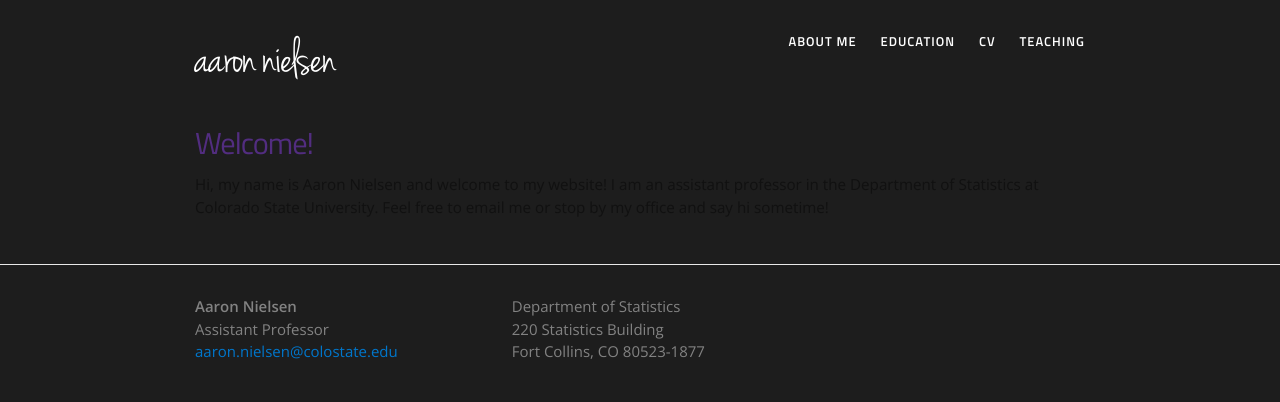
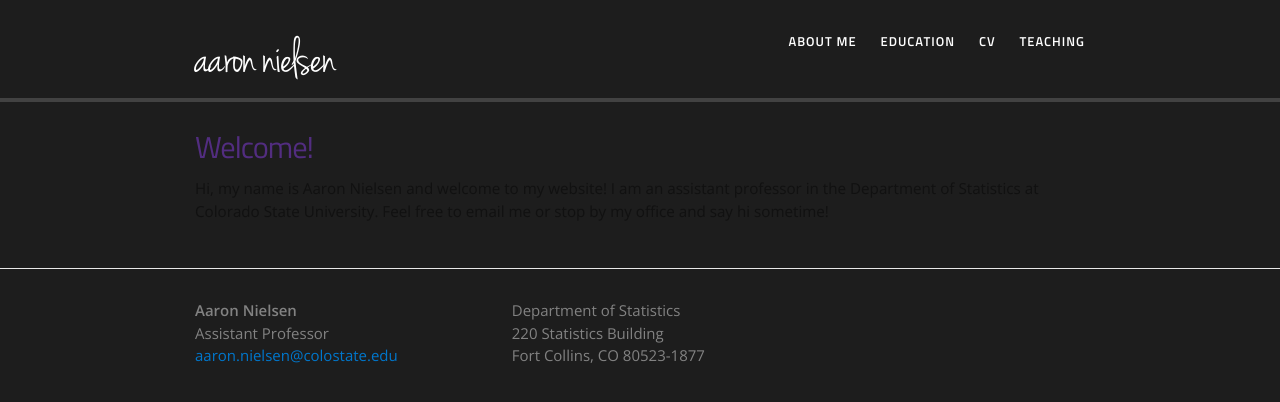
Before and after one commit to aaron-nielsen/aaron-nielsen.github.io, a Jekyll site: the page built from index.html, in a window 1280 px wide. Shown: the top 402 px of the page. Built offline with Jekyll 4.4.1, drawn with Linux system fonts in a browser that asks for light colours.

Commit message:
Update _header.scss

```diff
--- a/_sass/_header.scss
+++ b/_sass/_header.scss
@@ -9,7 +9,7 @@
 
 .site-header {
     border-top: 0px solid $grey-color-dark;
-	border-bottom: 0px solid $grey-color-light;
+	border-bottom: 4px solid $grey-color-dark;
     min-height: 50px;
     background-color: #1D1D1D;
     // background: url('../images/a1.jpg');
```
